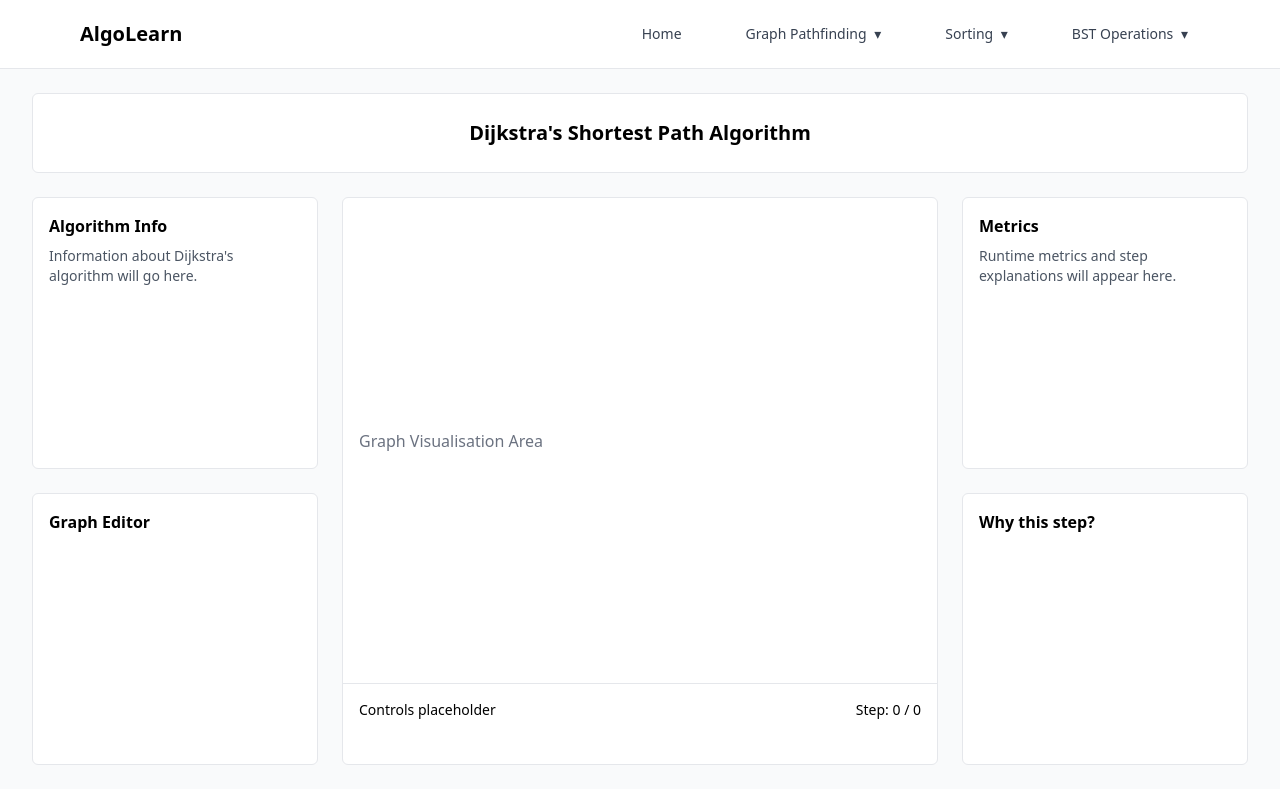
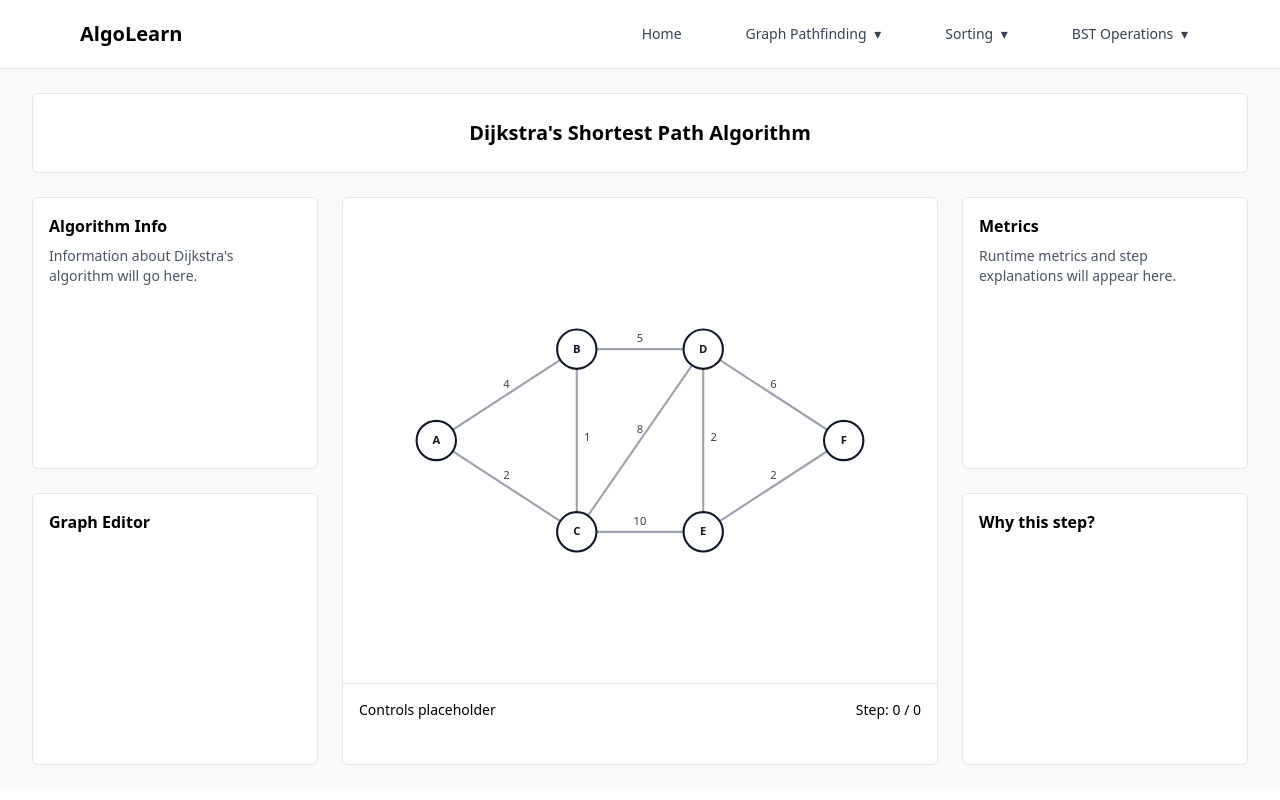
Before and after one commit to lolelolele/algorithm-learning-platform, a React (Vite) app: page /dijkstra in a window 1280 px wide. Built offline with nearby package versions, Linux system fonts and the light colour scheme.

Commit message:
feat: render dijkstra graph with fixed node positions

```diff
--- /dev/null
+++ b/src/features/dijkstra/GraphRenderer.jsx
@@ -0,0 +1,75 @@
+export default function GraphRenderer({ graph }) {
+    const { nodes, edges } = graph;
+
+    return (
+        <svg
+            width="100%"
+            height="100%"
+            viewBox="-30 0 800 300"
+            className="bg-white"
+        >
+            {/*Edges*/}
+            {edges.map((edge) => {
+                const from = nodes.find((n) => n.id === edge.from);
+                const to = nodes.find((n) => n.id === edge.to);
+
+                if (!from || !to) return null;
+
+                const midX = (from.x + to.x) / 2;
+                const midY = (from.y + to.y) / 2;
+
+                //moves weight label to the right for better viewability
+                const isVertical = from.x === to.x;
+
+                const labelX = isVertical ? midX + 15 : midX;
+                const labelY = isVertical ? midY : midY - 10;
+
+                return (
+                    <g key={edge.id}>
+                        <line
+                            x1={from.x}
+                            y1={from.y}
+                            x2={to.x}
+                            y2={to.y}
+                            stroke="#9ca3af"
+                            strokeWidth="3"
+                        />
+                        <text
+                            x={labelX}
+                            y={labelY}
+                            fontSize="16"
+                            textAnchor="middle"
+                            fill="#374151"
+                        >
+                            {edge.weight}
+                        </text>
+                    </g>
+                );
+            })}
+
+            {/*Nodes*/}
+            {nodes.map((node) => (
+                <g key={node.id}>
+                    <circle
+                        cx={node.x}
+                        cy={node.y}
+                        r="28"
+                        fill="#ffffff"
+                        stroke="#111827"
+                        strokeWidth="3"
+                    />
+                    <text
+                        x={node.x}
+                        y={node.y + 5}
+                        fontSize="16"
+                        fontWeight="bold"
+                        textAnchor="middle"
+                        fill="#111827"
+                    >
+                    {node.id}
+                    </text>
+                </g>
+            ))}
+        </svg>
+    );
+}
--- a/src/features/dijkstra/data/graphs.js
+++ b/src/features/dijkstra/data/graphs.js
@@ -2,12 +2,12 @@ export const defaultGraph = {
     id: "custom-default",
     name: "Custom (Default)",
     nodes: [
-        { id:"A", x: 120, y: 120 },
-        { id:"B", x: 280, y: 70 },
-        { id:"C", x: 280, y: 170 },
-        { id:"D", x: 460, y: 110 },
-        { id:"E", x: 620, y: 70 },
-        { id:"F", x: 620, y: 170 },
+        { id:"A", x: 80, y: 150 },
+        { id:"B", x: 280, y: 20 },
+        { id:"C", x: 280, y: 280 },
+        { id:"D", x: 460, y: 20 },
+        { id:"E", x: 460, y: 280 },
+        { id:"F", x: 660, y: 150 },
     ],
     edges: [
         { id: "A-B", from: "A", to: "B", weight: 4 },
--- a/src/pages/Dijkstra.jsx
+++ b/src/pages/Dijkstra.jsx
@@ -1,4 +1,6 @@
 import AlgorithmLayout from "../components/AlgorithmLayout";
+import GraphRenderer from "../features/dijkstra/GraphRenderer";
+import { defaultGraph } from "../features/dijkstra/data/graphs";
 
 export default function Dijkstra() {
     return (
@@ -12,9 +14,7 @@ export default function Dijkstra() {
                 </div>
             }
             visualisation={
-                <div className="flex h-full items-center justfify-centre text-gray-500">
-                    Graph Visualisation Area
-                </div>
+                <GraphRenderer graph={defaultGraph} />
             }
             rightPanel={
                 <div>
```
